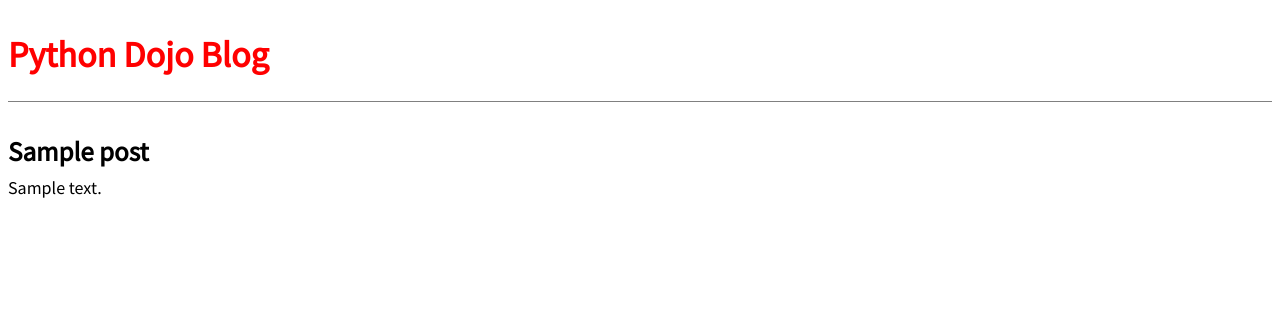
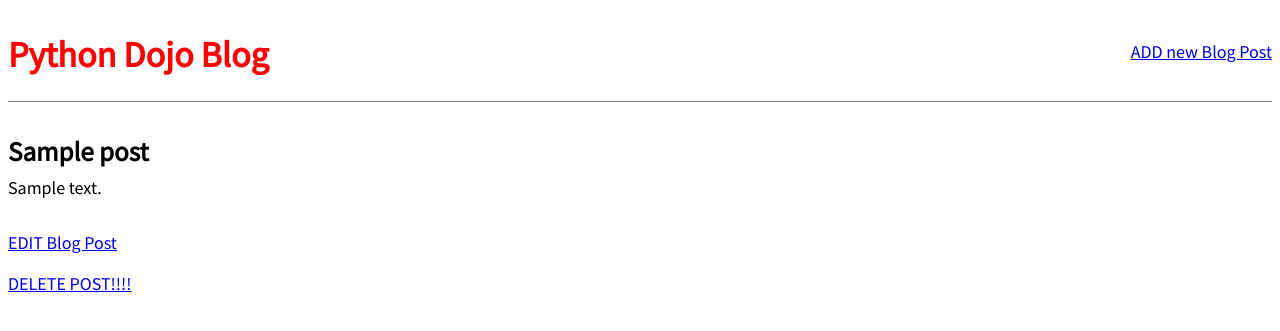
Before and after one commit to Meluiscruz/Python_Dojo_Blog, a Django app: page /post/1/ in a window 1280 px wide. Shown: the top 331 px of the page. Run offline with Django 3.2, Linux system fonts and the light colour scheme; tables that the repository leaves empty hold one stand-in row (values such as "Sample post").

Commit message:
Updated from Python Dojo Session (Feb 28th, 2021)

```diff
--- a/blog/models.py
+++ b/blog/models.py
@@ -1,4 +1,5 @@
 from django.db import models
+from django.urls import reverse
 
 class Post(models.Model):
     title = models.CharField(max_length=200)
@@ -10,3 +11,6 @@ class Post(models.Model):
 
     def __str__(self):
         return self.title
+
+    def get_absolute_url(self):
+        return reverse('post_detail', args=[str(self.id)])
--- a/blog/urls.py
+++ b/blog/urls.py
@@ -1,7 +1,16 @@
 from django.urls import path
-from .views import BlogListView, BlogDetailView
+from .views import (
+    BlogListView,
+    BlogDetailView,
+    BlogCreateView,
+    BlogUpdateView,
+    BlogDeleteView,
+    )
 
 urlpatterns = [
+    path('post/<int:pk>/delete', BlogDeleteView.as_view(), name='post_delete'),
+    path('post/<int:pk>/edit/', BlogUpdateView.as_view(), name='post_edit'),
+    path('post/new/', BlogCreateView.as_view(), name='post_new'),
     path('post/<int:pk>/', BlogDetailView.as_view(), name='post_detail'),
     path('', BlogListView.as_view(), name='home'),
 ]
--- a/blog/views.py
+++ b/blog/views.py
@@ -1,5 +1,11 @@
 from django.shortcuts import render
 from django.views.generic import ListView, DetailView
+from django.views.generic.edit import(
+    CreateView,
+    UpdateView,
+    DeleteView
+    )
+from django.urls import reverse_lazy
 from .models import Post
 
 class BlogListView(ListView):
@@ -9,3 +15,18 @@ class BlogListView(ListView):
 class BlogDetailView(DetailView):
     model = Post
     template_name = 'post_detail.html'
+
+class BlogCreateView(CreateView):
+    model = Post
+    template_name = 'post_new.html'
+    fields = ['title','author','body']
+
+class BlogUpdateView(UpdateView):
+    model = Post
+    template_name = 'post_edit.html'
+    fields = ['title','body']
+
+class BlogDeleteView(DeleteView):
+    model = Post
+    template_name = 'post_delete.html'
+    success_url = reverse_lazy('home')
--- a/templates/base.html
+++ b/templates/base.html
@@ -12,12 +12,17 @@
     <link href="https://fonts.googleapis.com/css2?family=Source+Sans+Pro&display=swap" rel="stylesheet">
 </head>
 <body>
-    <header>
-        <h1><a href="{% url 'home' %}">Python Dojo Blog</a></h1>
-    </header>
     <div>
-        {% block content %}
-        {% endblock content %}
+        <header>
+            <div class="nav-left">
+                <h1><a href="{% url 'home' %}">Python Dojo Blog</a></h1>
+            </div>
+            <div class="nav-right">
+                <a href="{% url 'post_new' %}">ADD new Blog Post</a>
+            </div>
+        </header>
+            {% block content %}
+            {% endblock content %}
     </div>
 </body>
 </html>
--- a/templates/post_detail.html
+++ b/templates/post_detail.html
@@ -5,4 +5,6 @@
         <h2>{{ post.title }}</h2>
         <p>{{ post.body }}</p>
     </div>
+    <p><a href="{% url 'post_edit' post.pk %}">EDIT Blog Post</a></p>
+    <p><a href="{% url 'post_delete' post.pk %}">DELETE POST!!!!</a></p>
 {% endblock content %}
```
Also changed, not shown: blog/tests.py (+27 -0 lines), templates/post_delete.html (added, +9 -0 lines), templates/post_edit.html (added, +9 -0 lines), templates/post_new.html (added, +9 -0 lines).
